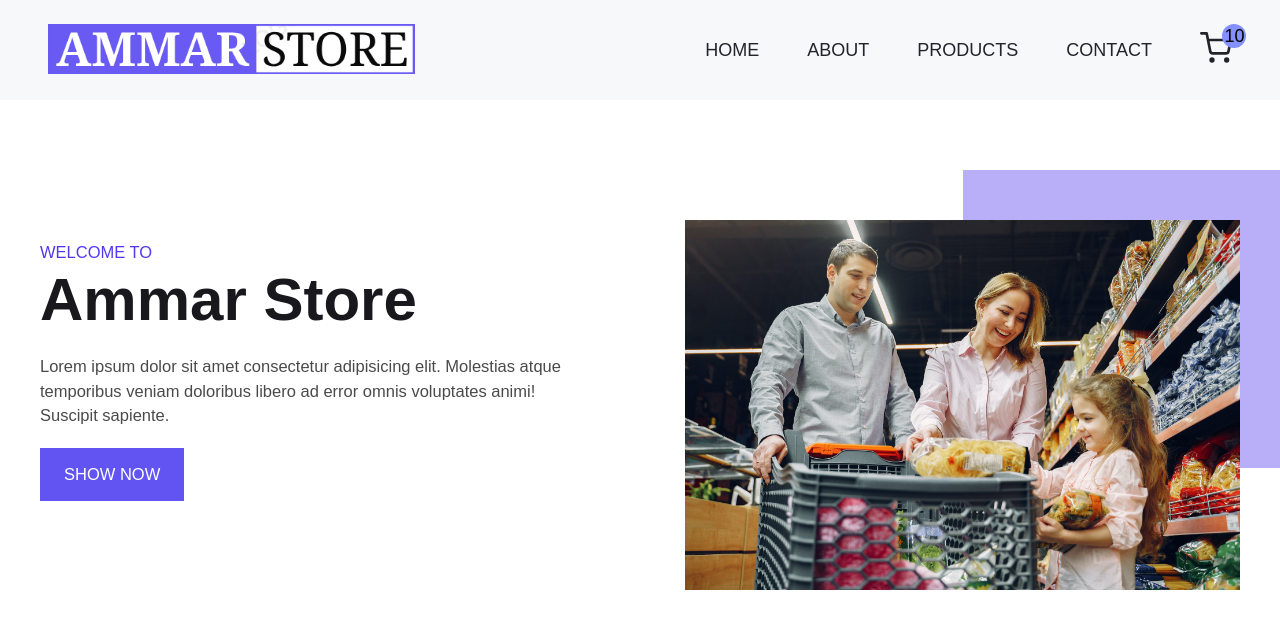
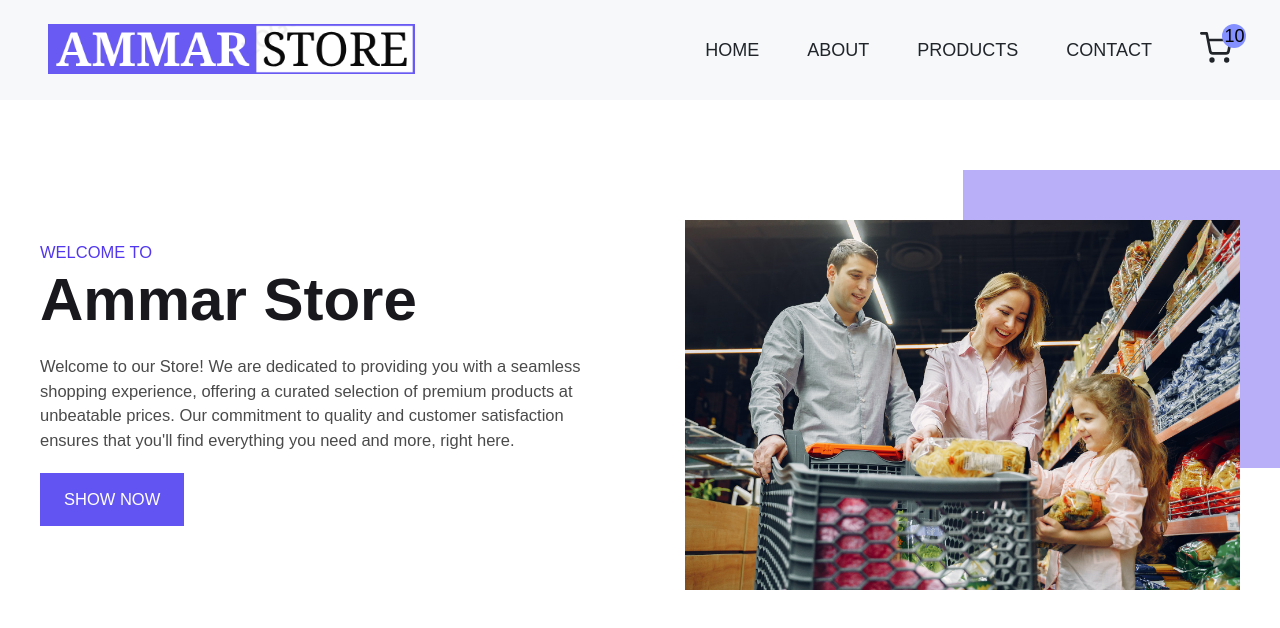
Before and after one commit to MuhammadAmmarAtique/ReactEcom, a React (Create React App) app in the folder ecom/: page /about in a window 1280 px wide. Shown: the top 628 px of the page. Built offline with nearby package versions, Linux system fonts and the light colour scheme.

Commit message:
Replaced dummy text in Home and About Section with better one.

```diff
--- a/ecom/src/components/HeroSection.js
+++ b/ecom/src/components/HeroSection.js
@@ -68,7 +68,7 @@ const Wrapper = styled.section`
   }
 `;
 
-const HeroSection = ({ heading }) => {
+const HeroSection = ({ heading, text }) => {
   return (
     <Wrapper>
       <div className="container">
@@ -77,9 +77,7 @@ const HeroSection = ({ heading }) => {
             <p className="intro-data">Welcome to </p>
             <h1>{heading} </h1>
             <p>
-              Lorem ipsum dolor sit amet consectetur adipisicing elit. Molestias
-              atque temporibus veniam doloribus libero ad error omnis voluptates
-              animi! Suscipit sapiente.
+            {text}
             </p>
             <NavLink>
               <Button>show now</Button>
--- a/ecom/src/pages/About.js
+++ b/ecom/src/pages/About.js
@@ -2,9 +2,13 @@ import React from "react";
 import HeroSection from "../components/HeroSection";
 
 function About() {
+
+  const text = "Welcome to our Store! We are dedicated to providing you with a seamless shopping experience, offering a curated selection of premium products at unbeatable prices. Our commitment to quality and customer satisfaction ensures that you'll find everything you need and more, right here."
+
+
   return (
     <>
-      <HeroSection heading="Ammar Store" />
+      <HeroSection heading="Ammar Store" text={text} />
     </>
   );
 }
--- a/ecom/src/pages/Home.js
+++ b/ecom/src/pages/Home.js
@@ -6,9 +6,13 @@ import Trusted from "../components/Trusted";
 
 
 function Home() {
+
+  const text = "Welcome to Our Online Store! Explore our wide range of high-quality products designed to meet all your needs. Enjoy exclusive deals and discounts, fast and reliable shipping, and exceptional customer service. Shop with confidence and convenience. Your satisfaction is our priority. Start browsing now!"
+
+
   return (
     <>
-    <HeroSection heading="Ammar Ecommmerce"/>
+    <HeroSection heading="Ammar Ecommmerce" text={text}/>
     <Services/>
     <Trusted/>
 
```
